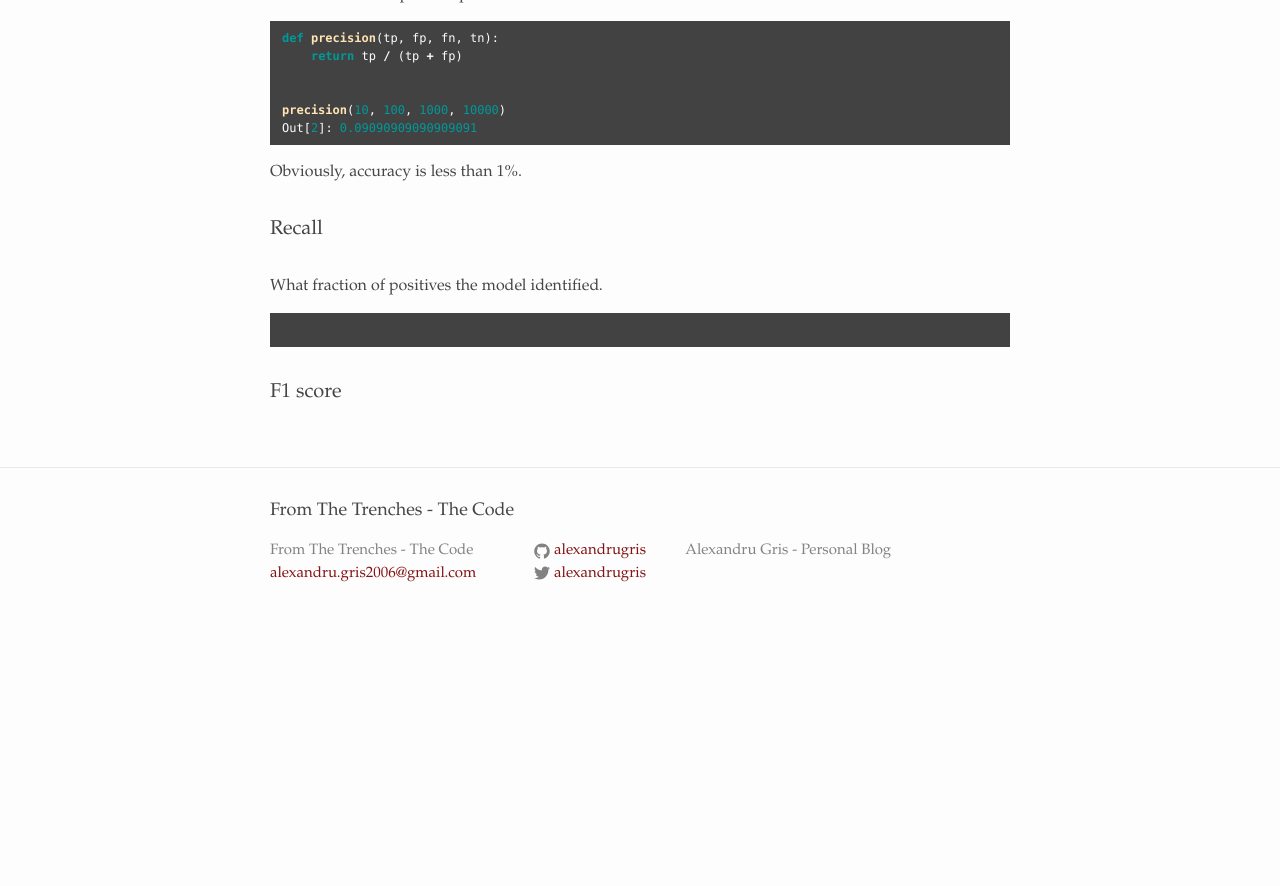
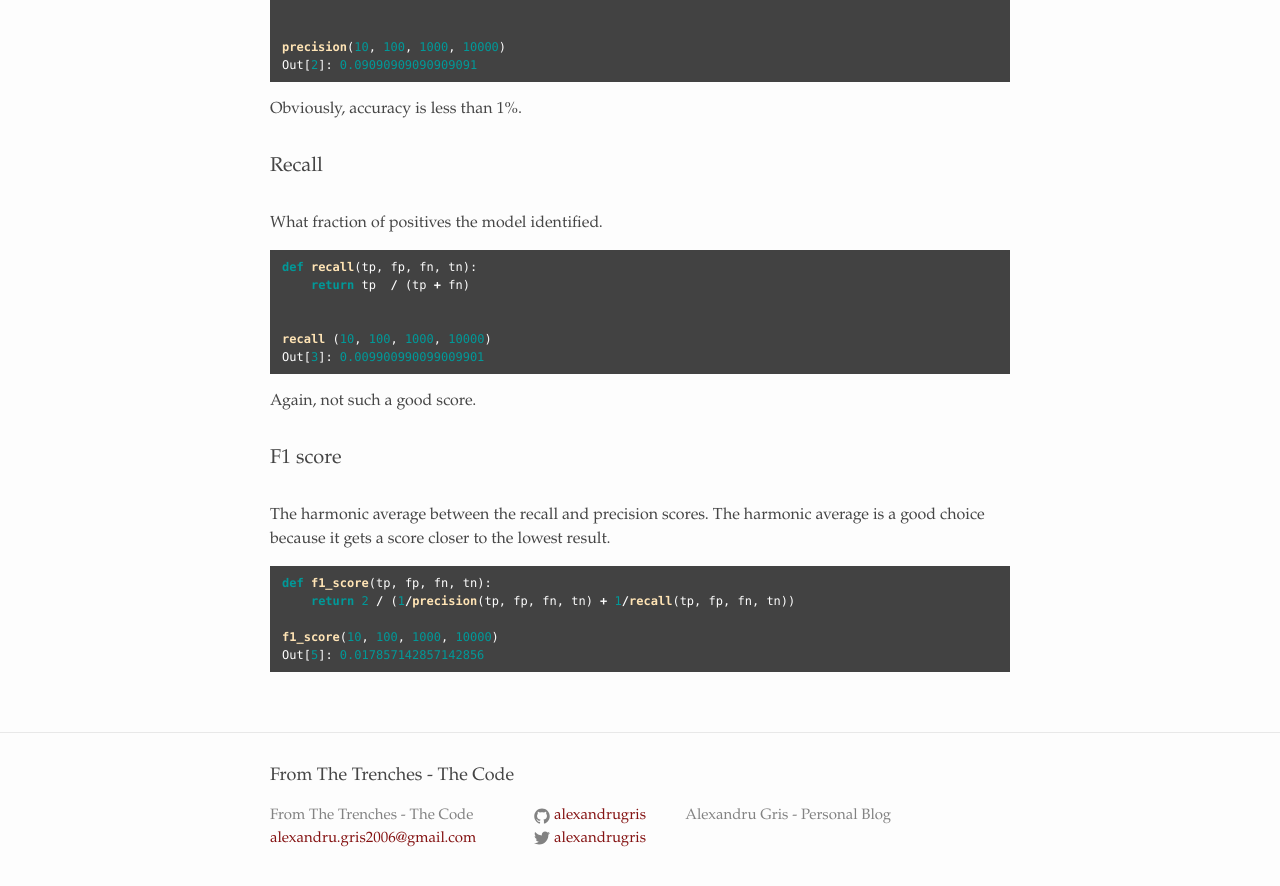
Before and after one commit to alexandrugris/my-jekyll-tech-blog, a Jekyll site: the page built from MyBlog/_posts/2017-05-23-basic-tests-for-models.markdown, in a window 1280 px wide and 900 px high, scrolled down 1081 px. Shown: the top 886 px of the window. Built offline with Jekyll 4.4.1, drawn with Linux system fonts in a browser that asks for light colours; our own code applies the rules of GitHub Pages for plain Markdown files; before the commit the page ends 1726 px from its top, so only the background shows below that; some of the changed text lies outside the part shown.

Commit message:
finished

````diff
--- a/MyBlog/_posts/2017-05-23-basic-tests-for-models.markdown
+++ b/MyBlog/_posts/2017-05-23-basic-tests-for-models.markdown
@@ -51,7 +49,24 @@
 What fraction of positives the model identified.
 
 ```python
+def recall(tp, fp, fn, tn):
+    return tp  / (tp + fn)
 
+
+recall (10, 100, 1000, 10000)
+Out[3]: 0.009900990099009901
 ```
 
+Again, not such a good score.
+
 ### F1 score
+
+The harmonic average between the recall and precision scores. The harmonic average is a good choice because it gets a score closer to the lowest result.
+
+```python
+def f1_score(tp, fp, fn, tn):
+    return 2 / (1/precision(tp, fp, fn, tn) + 1/recall(tp, fp, fn, tn))
+
+f1_score(10, 100, 1000, 10000)
+Out[5]: 0.017857142857142856
+```
````
Also changed, not shown: other parts of MyBlog/_posts/2017-05-23-basic-tests-for-models.markdown (+1 -3 lines).
